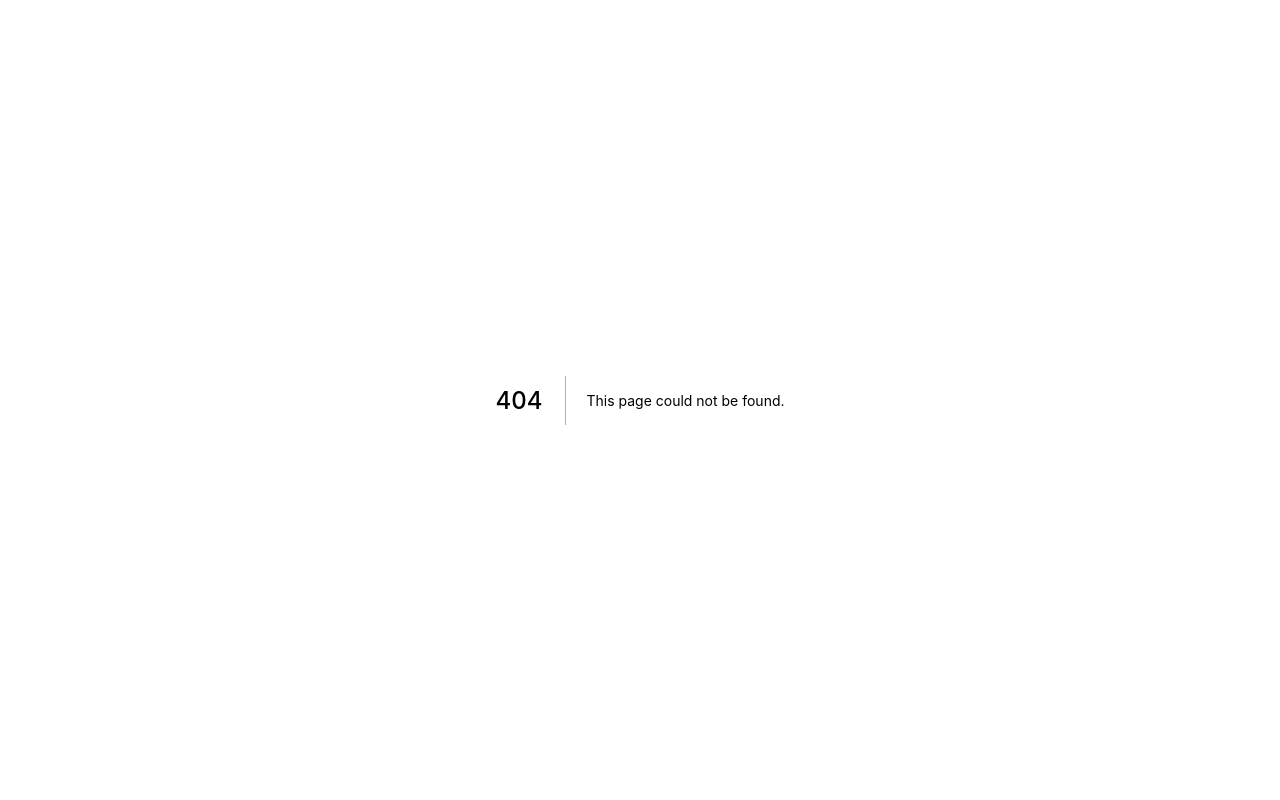
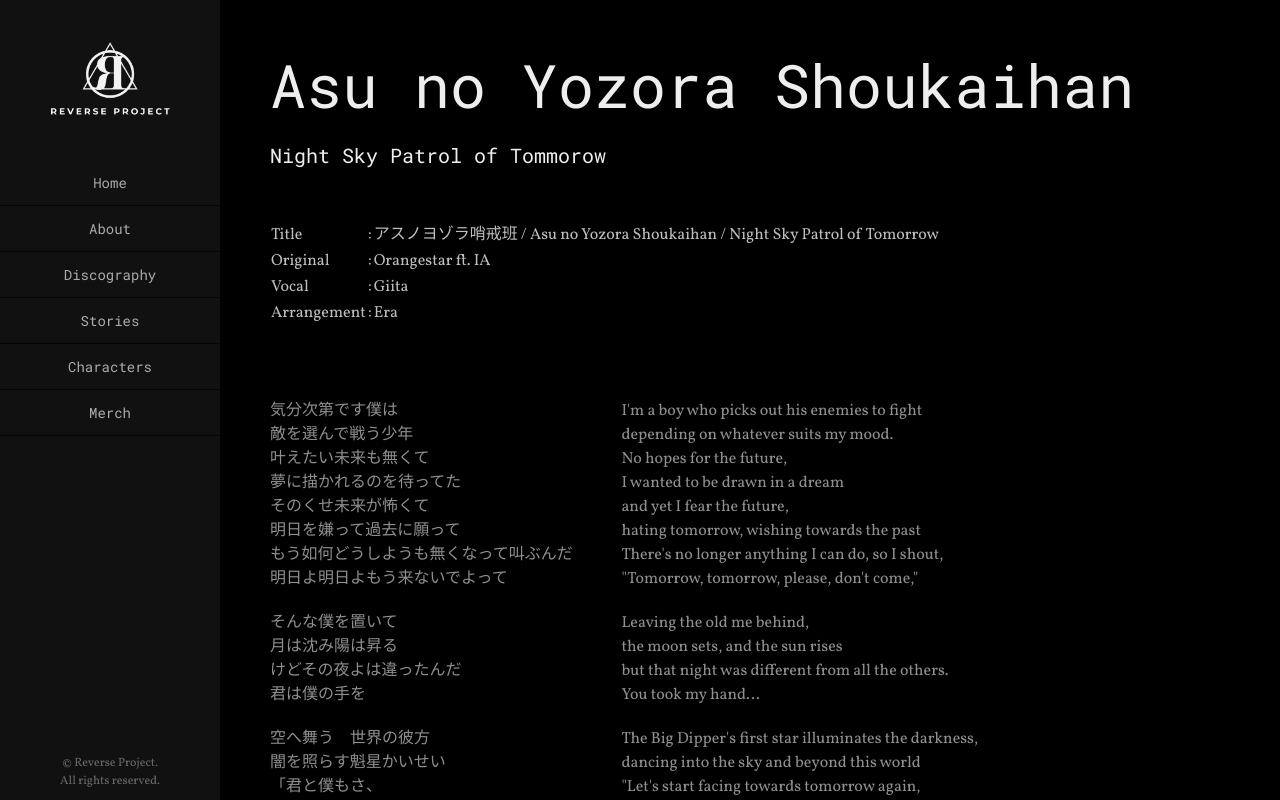
Before and after one commit to damaera/reverse-project, a Next.js app: page /discography/revoc/night-sky-patrol-of-tomorrow in a window 1280 px wide. Before the commit this address had no page. Built offline with nearby package versions, Linux system fonts and the light colour scheme.

Commit message:
koi wa sensou + night sky lyric

```diff
--- a/components/Credit.tsx
+++ b/components/Credit.tsx
@@ -21,6 +21,11 @@ export const Credit: React.FunctionComponent<Props> = ({ credit }) => {
       <style jsx>
         {`
           .credit {
+            font-size: 16px;
+            opacity: 0.8;
+          }
+          .credit:hover {
+            opacity: 0.9;
           }
         `}
       </style>
--- a/components/Layout.tsx
+++ b/components/Layout.tsx
@@ -59,6 +59,12 @@ export const Layout: React.FunctionComponent<Props> = ({
           background: #111;
         }
 
+        @media only screen and (max-width: 800px) {
+          .layout-header {
+            display: none;
+          }
+        }
+
         .layout-body {
           flex: 1;
           overflow: scroll;
--- a/components/Lyric.tsx
+++ b/components/Lyric.tsx
@@ -38,6 +38,15 @@ export const Lyric: React.FunctionComponent<Props> = ({
         {`
           .lyric {
             width: 100%;
+            margin-bottom: 100px;
+          }
+          .lyric td {
+            padding: 10px 0;
+            font-size: 16px;
+            opacity: 0.6;
+          }
+          .lyric td:hover {
+            opacity: 0.9;
           }
         `}
       </style>
--- /dev/null
+++ b/pages/discography/revoc/night-sky-patrol-of-tomorrow.tsx
@@ -0,0 +1,153 @@
+import * as React from "react";
+import { Layout } from "../../../components/Layout";
+import { Container } from "../../../components/Container";
+import { Lyric } from "../../../components/Lyric";
+import { Credit } from "../../../components/Credit";
+
+const Page: React.FunctionComponent = () => (
+  <Layout title="REVOC - Koi wa Sensou">
+    <Container>
+      <h1>Asu no Yozora Shoukaihan</h1>
+      <h3>Night Sky Patrol of Tommorow</h3>
+      <br />
+      <br />
+      <Credit
+        credit={{
+          Title:
+            "アスノヨゾラ哨戒班 / Asu no Yozora Shoukaihan / Night Sky Patrol of Tomorrow",
+          Original: "Orangestar ft. IA",
+          Vocal: "Giita",
+          Arrangement: "Era"
+        }}
+      />
+      <br />
+      <br />
+      <br />
+      <Lyric
+        original={[
+          [
+            "気分次第です僕は",
+            "敵を選んで戦う少年",
+            "叶えたい未来も無くて",
+            "夢に描かれるのを待ってた",
+            "そのくせ未来が怖くて",
+            "明日を嫌って過去に願って",
+            "もう如何どうしようも無くなって叫ぶんだ",
+            "明日よ明日よもう来ないでよって"
+          ],
+          [
+            "そんな僕を置いて",
+            "月は沈み陽は昇る",
+            "けどその夜よは違ったんだ",
+            "君は僕の手を"
+          ],
+          [
+            "空へ舞う　世界の彼方",
+            "闇を照らす魁星かいせい",
+            "「君と僕もさ、",
+            "また明日へ向かっていこう」"
+          ],
+          [
+            "夢で終わってしまうのならば",
+            "昨日を変えさせて",
+            "なんて言わないから",
+            "また明日も君とこうやって",
+            "笑わせて"
+          ],
+          [
+            "あれから世界は変わったって",
+            "本気で思ったって",
+            "期待したって変えようとしたって",
+            "未来は残酷で",
+            "それでもいつだって君と見ていた",
+            "世界は本当に綺麗だった",
+            "忘れてないさ",
+            "思い出せるように仕舞ってるの"
+          ],
+          [
+            "君がいてもいなくても翔べるなんて妄想",
+            "独りじゃ歩くことさえ僕は",
+            "しないまま藍色の風に吐いた幻想",
+            "壊してくれって願って踠もがいたって"
+          ],
+          ["願ったんなら叶えてしまえやって", "Eh...　君は言って"],
+          [
+            "また明日の夜に",
+            "逢いに行こうと思うが",
+            "どうかな君はいないかな",
+            "それでもいつまでも僕ら一つだから",
+            "またね　Sky Arrow　笑ってよう",
+            "未来を少しでも君といたいから",
+            "叫ぼう",
+            "今日の日をいつか思い出せ",
+            "未来の僕ら"
+          ]
+        ]}
+        meaning={[
+          [
+            "I'm a boy who picks out his enemies to fight",
+            "depending on whatever suits my mood.",
+            "No hopes for the future,",
+            "I wanted to be drawn in a dream",
+            "and yet I fear the future,",
+            "hating tomorrow, wishing towards the past",
+            "There's no longer anything I can do, so I shout,",
+            '"Tomorrow, tomorrow, please, don\'t come,"'
+          ],
+          [
+            "Leaving the old me behind,",
+            "the moon sets, and the sun rises",
+            "but that night was different from all the others.",
+            "You took my hand…"
+          ],
+          [
+            "The Big Dipper's first star illuminates the darkness,",
+            "dancing into the sky and beyond this world",
+            "\"Let's start facing towards tomorrow again,",
+            'both you and me"'
+          ],
+          [
+            '"If this is to end as a dream,',
+            'at least allow me to change yesterday..."',
+            "I won't say anything like that,",
+            "so let me keep smiling together with you,",
+            "tomorrow as well"
+          ],
+          [
+            "Even if I think that",
+            "the world truly changed,",
+            "and even if I tried to hope or change,",
+            "the future was cruel",
+            "even so, the world I always watched",
+            "with you was truly beautiful",
+            "I still haven't forgotten that,",
+            "I've placed it in my heart so I can remember"
+          ],
+          [
+            "daydreaming about flying with or without you,",
+            "or even just taking a walk alone",
+            "I can't do either of those; and begged for someone to break down",
+            "the illusions formed from the indigo wind"
+          ],
+          [
+            '"If you want it, then make it come true yourself,"',
+            "Eh... you said that…"
+          ],
+          [
+            `I think about I want`,
+            `to go see you again tomorrow night,`,
+            `but I don't know, maybe you won't be there`,
+            `but even so, we will always be one`,
+            `So, see you later, Sky Arrow let's smile on`,
+            `I want to be together with you in the future, however short our time may be,`,
+            `So I'll shout out`,
+            `"Remember this day someday in the future,`,
+            `whoever we are then..."`
+          ]
+        ]}
+      />
+    </Container>
+  </Layout>
+);
+
+export default Page;
--- a/pages/index.tsx
+++ b/pages/index.tsx
@@ -1,7 +1,7 @@
 import * as React from "react";
 import { Layout } from "../components/Layout";
 import { NextPage } from "next";
-import { RevocRotatingClock } from "./discography/revoc";
+import { RevocYoutubeTeaser } from "./discography/revoc";
 import { Container } from "../components/Container";
 
 const IndexPage: NextPage = () => {
@@ -14,7 +14,7 @@ const IndexPage: NextPage = () => {
           <br />
           Coming soon!
         </h3>
-        <RevocRotatingClock size={700} />
+        <RevocYoutubeTeaser height={600} />
       </Container>
     </Layout>
   );
```
Also changed, not shown: pages/discography/revoc/index.tsx (+14 -0 lines), pages/discography/revoc/koi-wa-sensou.tsx (+80 -2 lines).
